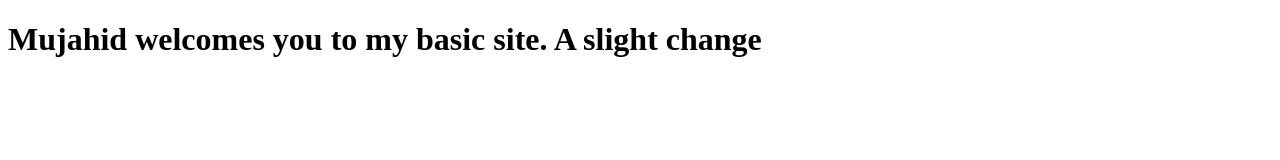
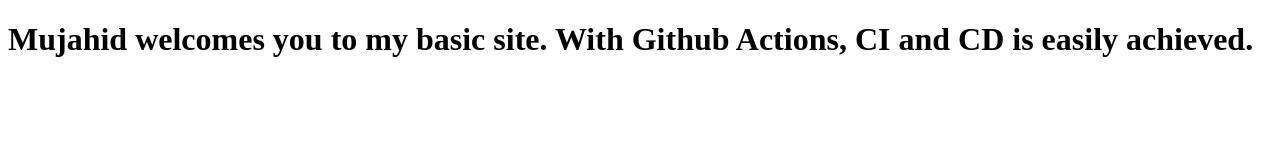
Before and after one commit to mujahidhassanpiaic/basicsite, a plain HTML site: page index.html in a window 1280 px wide. Drawn offline with Linux system fonts and the light colour scheme.

Commit message:
Actions Created
Now Actions created and pushing the new changes

```diff
--- a/index.html
+++ b/index.html
@@ -6,6 +6,6 @@
     <title>Document</title>
 </head>
 <body>
-    <h1>Mujahid welcomes you to my basic site. A slight change</h1>
+    <h1>Mujahid welcomes you to my basic site. With Github Actions, CI and CD is easily achieved.</h1>
 </body>
 </html>
```
